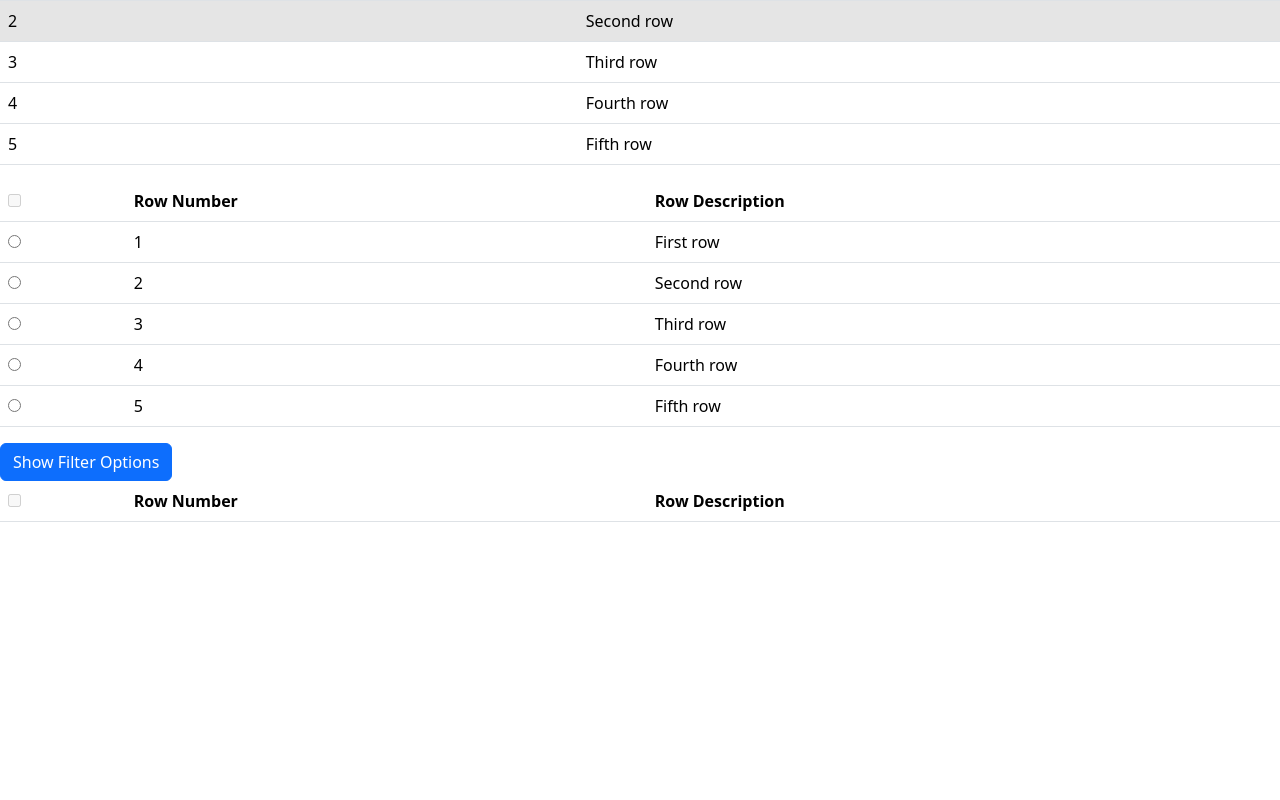
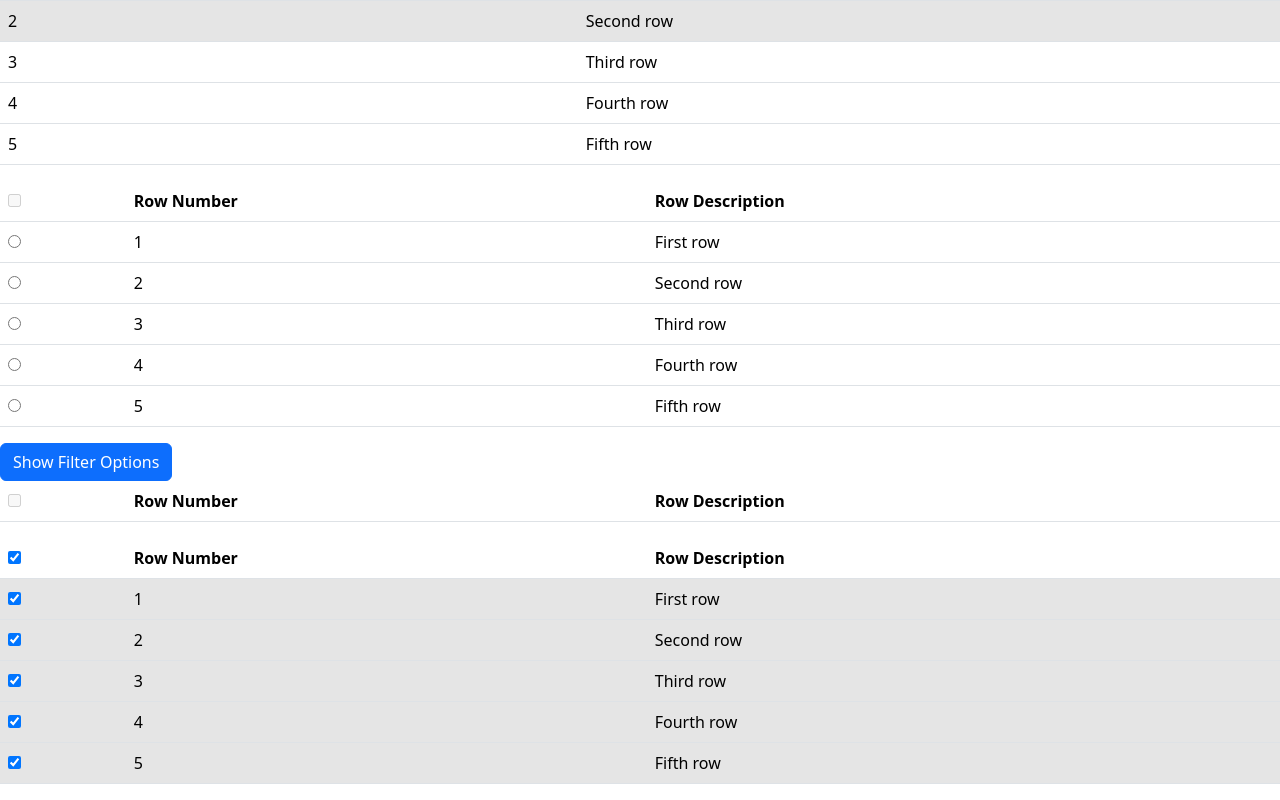
Before and after one commit to absreim/react-bootstrap-data-grid, a Next.js app: page /selection in a window 1280 px wide. Shown: the part 1915-2715 px from the top of the page. Before the commit the page ends 2453 px from the top, so only its background shows below. Built offline with nearby package versions, Linux system fonts and the light colour scheme.

Commit message:
Changed select all function to be based on full set of rows rather than filtered rows. Made the selection all button recognize when all rows are selected and display that information to the user.

```diff
--- a/src/app/selection/page.tsx
+++ b/src/app/selection/page.tsx
@@ -149,7 +149,7 @@ const Test: FC = () => {
       </div>
       <div data-testid="multi select no rows test container">
         <MultiSelectionTestHarness
-          rows={rows}
+          rows={[]}
           cols={cols}
           initialState={{
             mode: "column",
@@ -168,10 +168,21 @@ const Test: FC = () => {
                 type: "string",
                 scheme: "contains",
                 searchString: "",
-                enabled: false
+                enabled: false,
               },
             },
             setTableFilterState: () => {},
+          }}
+        />
+      </div>
+      <div data-testid="full selection test container">
+        <MultiSelectionTestHarness
+          rows={rows}
+          cols={cols}
+          initialState={{
+            mode: "column",
+            type: "multi",
+            selected: [0, 1, 2, 3, 4, 5],
           }}
         />
       </div>
--- a/src/grid/Grid.tsx
+++ b/src/grid/Grid.tsx
@@ -29,10 +29,16 @@ import {
 } from "./styling/types";
 import useCurrentPageRows from "./pipeline/useCurrentPageRows";
 import { EditModel } from "./editing/types";
-import { MultiSelectModel, SelectModel } from "./selection/types";
+import {
+  MultiExistingSelection,
+  MultiSelectModel,
+  SelectionInfo,
+  SelectModel,
+} from "./selection/types";
 import { FilterModel } from "./filtering/types";
 import { ColSortModel, TableSortModel } from "./sorting/types";
 import { GridPaginationState } from "./pagination/types";
+import isSubset from "./util/isSubset";
 
 export interface GridProps {
   rows: RowDef[];
@@ -59,16 +65,14 @@ const Grid: FC<GridProps> = ({
 }) => {
   const editableFilterState = filterModel?.tableFilterState || null;
   const filterState = useFilterStateFromEditable(cols, editableFilterState);
+
   const augmentedRows = useAugmentedRows(rows);
   const filteredRows = useFilter(augmentedRows, editableFilterState);
-
   const sortedRows = useSortedRows(filteredRows, cols, sortModel);
-
   const currentPageRows = useCurrentPageRows(sortedRows, pagination);
 
   const showSelectCol = selectModel && selectModel.mode !== "row";
   const ariaColIndexOffset = showSelectCol ? 1 : 0;
-
   const displayRows: FormattedRow[] = useDisplayRows(
     currentPageRows,
     cols,
@@ -111,10 +115,8 @@ const Grid: FC<GridProps> = ({
     }
 
     if (!selectionExists && selectModel.type === "multi") {
-      const allFilteredRowIndices = filteredRows.map(
-        (def) => def.meta.origIndex,
-      );
-      selectModel.setSelected(allFilteredRowIndices);
+      const allRowIndices = rows.map((_, index) => index);
+      selectModel.setSelected(allRowIndices);
     }
 
     // Button should be disabled in the case of selectionExists &&
@@ -177,9 +179,47 @@ const Grid: FC<GridProps> = ({
 
   const rowsAreSelectable = !!(selectModel && selectModel.mode !== "column");
 
+  const selectionInfo: SelectionInfo | null = useMemo(() => {
+    if (!selectModel) {
+      return null
+    }
+
+    if (selectModel.type === "single") {
+      return {
+        selectType: "single",
+        existingSelection: selectionExists
+      }
+    }
+
+    const getMultiExistingSelection: (
+      selectionExists: boolean,
+      rows: RowDef[],
+    ) => MultiExistingSelection = (selectionExists, rows) => {
+      const rowIndices = rows.map((_, index) => index);
+      const isFullSelection = isSubset(rowIndices, selectModel.selected!);
+      // Note that isFullSelection is true if there are no rows at all. In that case, the existing selection value
+      // should be "none", not "full".
+
+      if (!selectionExists) {
+        return "none"
+      }
+
+      if (isFullSelection) {
+        return "full"
+      }
+
+      return "partial"
+    };
+
+    return {
+      selectType: "multi",
+      existingSelection: getMultiExistingSelection(selectionExists, rows)
+    }
+  }, [selectModel, selectionExists, rows])
+
   const getRowClickHandler: (
     index: number,
-  ) => MouseEventHandler<HTMLTableRowElement> = (index) => (event) => {
+  ) => MouseEventHandler<HTMLTableRowElement> = (index) => () => {
     if (!rowsAreSelectable) {
       return;
     }
@@ -284,10 +324,9 @@ const Grid: FC<GridProps> = ({
             >
               {showSelectCol && (
                 <SelectAllHeaderCell
-                  selectType={selectModel.type}
+                  selectionInfo={selectionInfo!}
                   onClick={selectAllOnClick}
-                  selectionExists={selectionExists}
-                  totalRows={filteredRows.length}
+                  totalRows={rows.length}
                   additionalClasses={unwrappedTableModel.rowSelectColTh}
                 />
               )}
--- a/src/grid/selection/SelectAllHeaderCell.tsx
+++ b/src/grid/selection/SelectAllHeaderCell.tsx
@@ -2,12 +2,11 @@
 
 import { FC, useEffect, useRef } from "react";
 import classNames from "classnames";
-import { SelectType } from "./types";
+import { SelectionInfo, SelectType } from "./types";
 
 interface SelectAllHeaderCellProps {
   onClick: () => void;
-  selectType: SelectType;
-  selectionExists: boolean;
+  selectionInfo: SelectionInfo;
   totalRows: number;
   additionalClasses?: string[];
 }
@@ -19,20 +18,10 @@ interface CheckboxState {
   description: string;
 }
 
-// An ideal state for this component would be to display the checkbox
-// differently when there is a full selection. That state is not implemented for
-// this iteration of the component. For now, the behavior is that the checkbox
-// goes into an indeterminate state for any existing selection, full or not.
-//
-// An additional challenge when it comes to implementing such a feature would be
-// to implement logic to validate that selections are still appropriate in
-// response to changes in the source data. For example: some selected indices
-// may no longer exist in the new version of the source data.
 const getCheckboxState: (
-  selectMode: SelectType,
-  existingSelection: boolean,
+  selectionInfo: SelectionInfo,
   noRows: boolean,
-) => CheckboxState = (selectMode, existingSelection, noRows) => {
+) => CheckboxState = (selectionInfo, noRows) => {
   const disabledState: CheckboxState = {
     indeterminate: false,
     checked: false,
@@ -44,7 +33,18 @@ const getCheckboxState: (
     return disabledState;
   }
 
-  if (existingSelection) {
+  const { existingSelection } = selectionInfo;
+
+  if (existingSelection === "full") {
+    return {
+      indeterminate: false,
+      checked: true,
+      disabled: false,
+      description: "Deselect all rows",
+    };
+  }
+
+  if (existingSelection === true || existingSelection === "partial") {
     return {
       indeterminate: true,
       checked: true,
@@ -53,7 +53,7 @@ const getCheckboxState: (
     };
   }
 
-  if (selectMode === "multi" && !existingSelection) {
+  if (existingSelection === "none") {
     return {
       indeterminate: false,
       checked: false,
@@ -68,15 +68,13 @@ const getCheckboxState: (
 
 const SelectAllHeaderCell: FC<SelectAllHeaderCellProps> = ({
   onClick,
-  selectType,
-  selectionExists,
+  selectionInfo,
   totalRows,
   additionalClasses,
 }) => {
   const noRows = totalRows === 0;
   const { indeterminate, checked, disabled, description } = getCheckboxState(
-    selectType,
-    selectionExists,
+    selectionInfo,
     noRows,
   );
   const ref = useRef<HTMLInputElement>(null);
--- a/src/grid/selection/types.ts
+++ b/src/grid/selection/types.ts
@@ -30,3 +30,17 @@ export interface SingleSelectModel {
 }
 
 export type SelectModel = SingleSelectModel | MultiSelectModel;
+
+export type MultiExistingSelection = "full" | "partial" | "none";
+
+export interface SingleSelectionInfo {
+  selectType: "single";
+  existingSelection: boolean
+}
+
+export interface MultiSelectionInfo {
+  selectType: "multi";
+  existingSelection: 'full' | 'partial' | 'none';
+}
+
+export type SelectionInfo = SingleSelectionInfo | MultiSelectionInfo;
--- /dev/null
+++ b/src/grid/util/isSubset.ts
@@ -0,0 +1,13 @@
+const isSubset: (subset: number[], superSet: number[]) => boolean = (subset, superSet) => {
+  const supersetSet = new Set(superSet);
+
+  for (const num of subset) {
+    if (!supersetSet.has(num)) {
+      return false;
+    }
+  }
+
+  return true;
+}
+
+export default isSubset;
```
Also changed, not shown: 1 other file (tests, documents, lock files or other folders).
